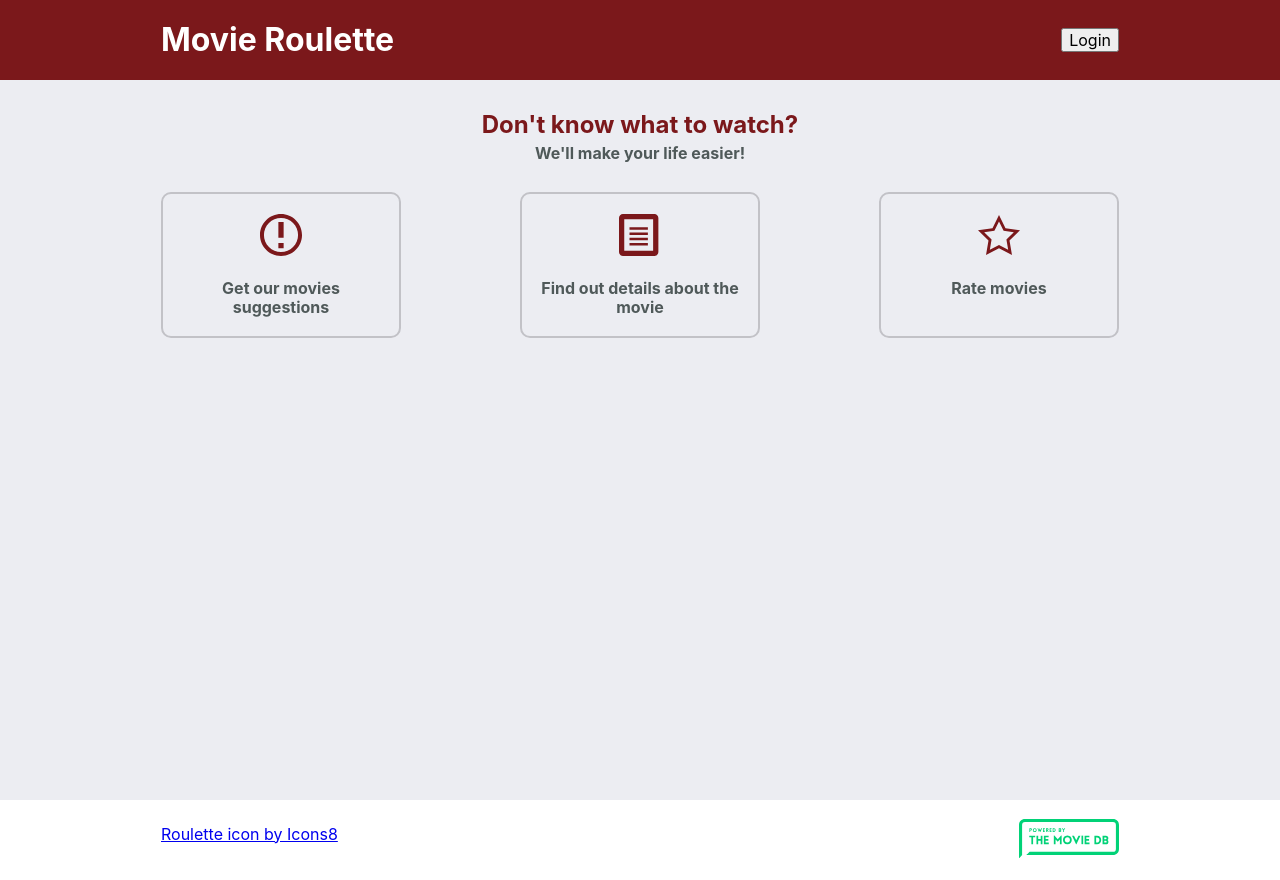
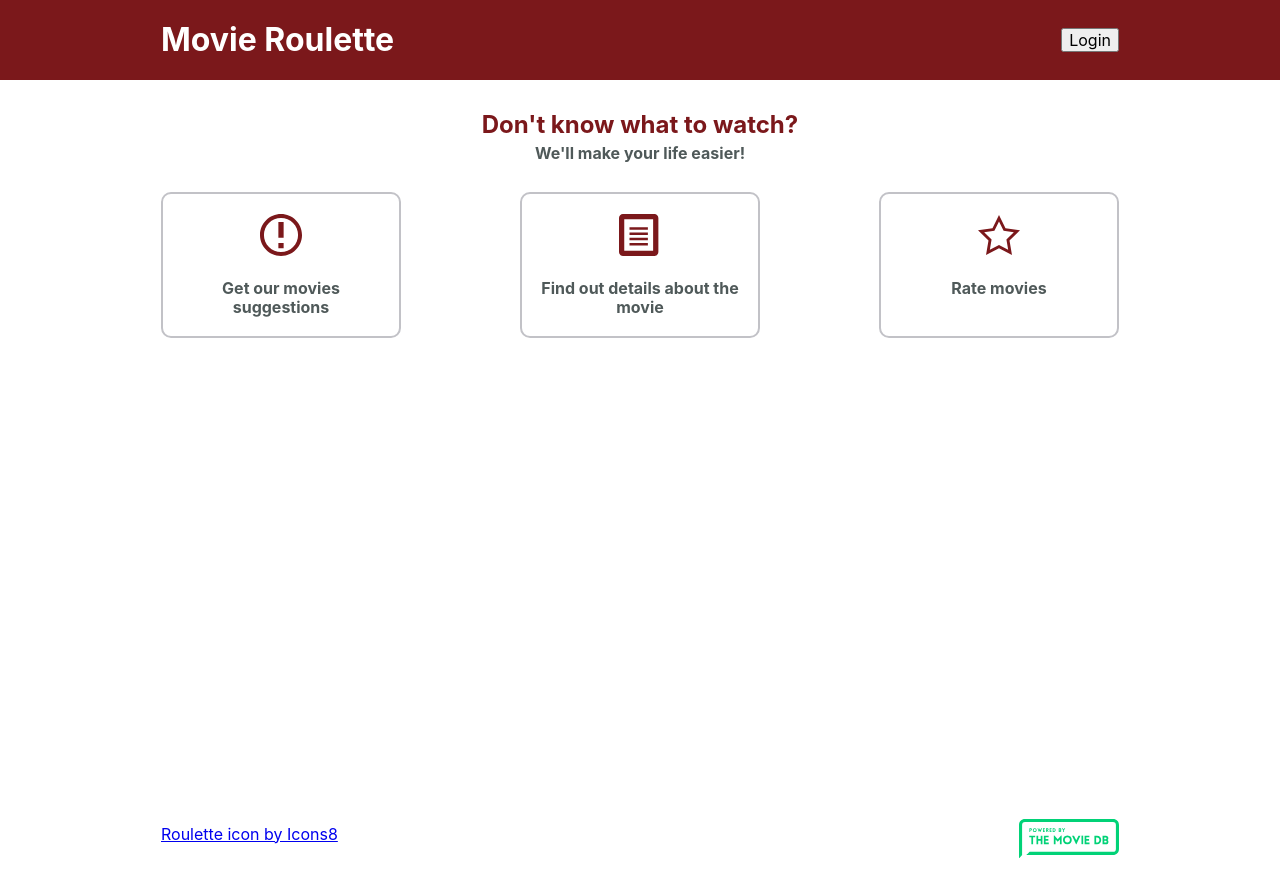
Before and after one commit to ffey23/movie-roulette, a React (Create React App) app: page / in a window 1280 px wide. Built offline with nearby package versions, Linux system fonts and the light colour scheme; no server answers.

Commit message:
makes Apps Main component styled

```diff
--- a/src/containers/App/App.js
+++ b/src/containers/App/App.js
@@ -6,7 +6,7 @@
 import MainLoader from '../MainLoader/MainLoader';
 import PropTypes from 'prop-types';
 import Header from './Header';
-import MainRoutes from './MainRoutes';
+import Main from './Main';
 import Footer from './Footer';
 
 let App = ({ checkLoggedIn }) => {
@@ -14,7 +14,7 @@
   return (
     <div className='App'>
       <Header />
-      <MainRoutes />
+      <Main />
       <Footer />
       {/*
         covers whole screen and blocks scroll - activate/deactivate it from
--- a/src/containers/App/MainRoutes.js
+++ b/src/containers/App/Main.js
@@ -3,11 +3,25 @@
 import Home from '../../pages/Home/Home';
 import MovieDetails from '../../pages/MovieDetails/MovieDetails';
 import ProtectedRoute from '../ProtectedRoute/ProtectedRoute';
+import styled from 'styled-components';
+import { contentContainer } from './styled/mixins';
+import { fromLg } from '../../styled/mixins';
 
-function MainRoutes(props) {
+function Main() {
+  const MainWrapper = styled.main`
+    background-color: $c-neutral-light;
+    min-height: calc(100vh - 44px);
+    ${fromLg(`
+      min-height: calc(100vh - 80px);
+    `)}
+  `;
+
+  const Content = styled.div`
+    ${contentContainer()}
+  `;
   return (
-    <main className='App__main'>
-      <div className='App__container'>
+    <MainWrapper>
+      <Content>
         <Router>
           <Switch>
             <ProtectedRoute
@@ -17,9 +31,9 @@
             <Route path='/' component={Home} />
           </Switch>
         </Router>
-      </div>
-    </main>
+      </Content>
+    </MainWrapper>
   );
 }
 
-export default MainRoutes;
+export default Main;
```
